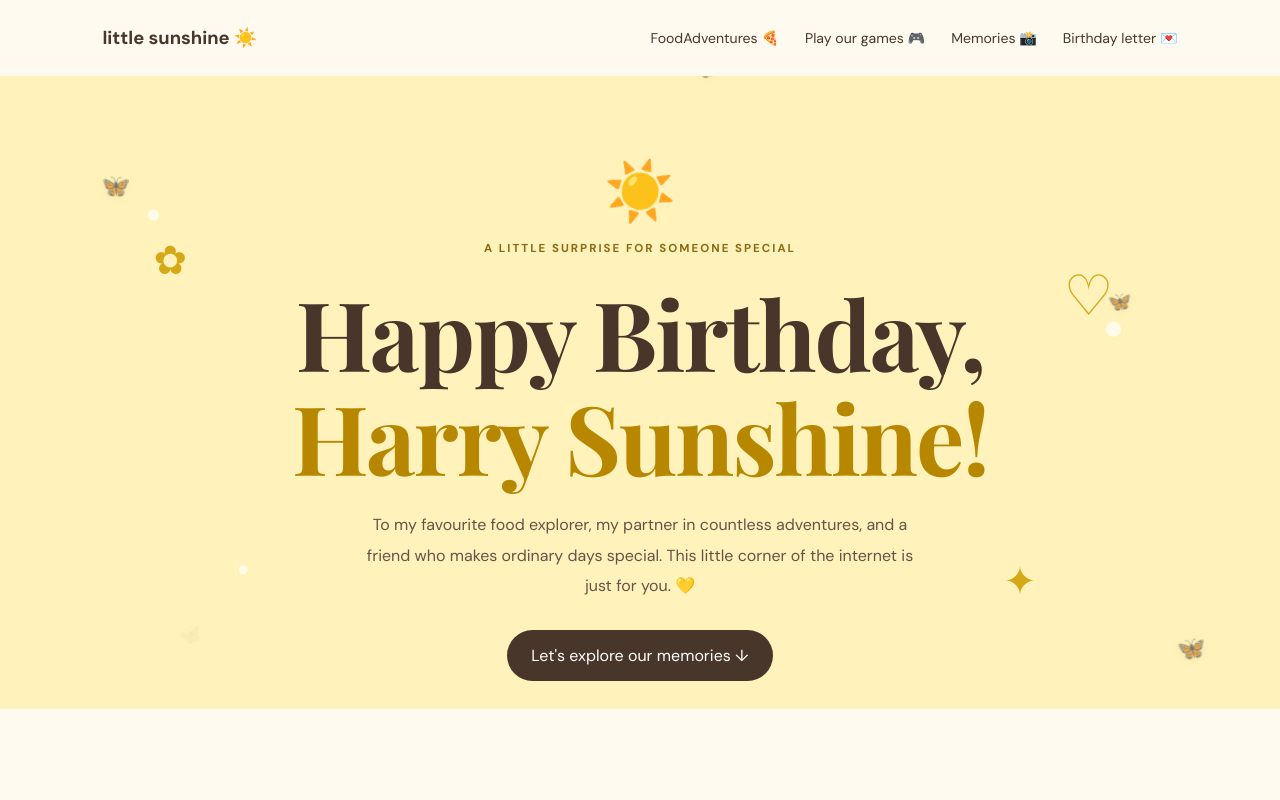
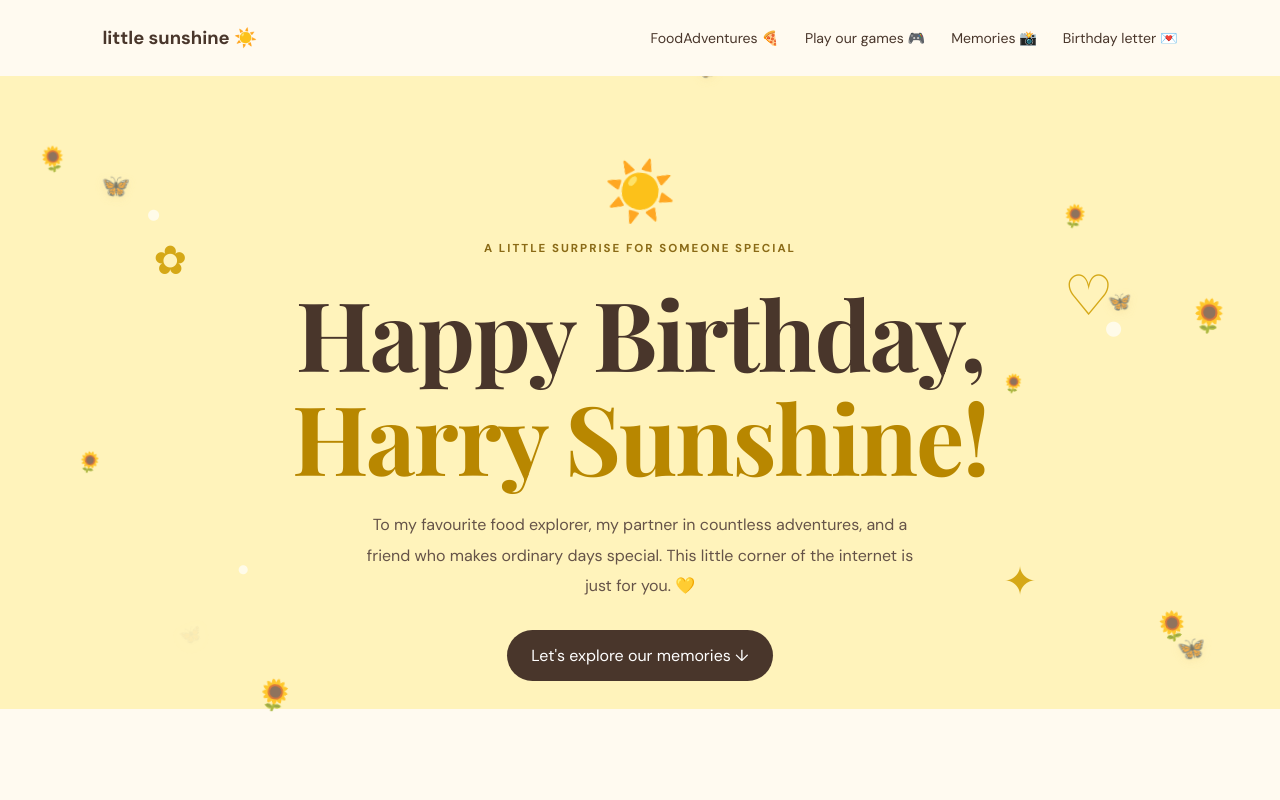
Before and after one commit to TarunMamidi/birthday-surprise, a React (Create React App) app: page / in a window 1280 px wide. Shown: the top 800 px of the page. Built offline with nearby package versions, Linux system fonts and the light colour scheme.

Commit message:
added new animations

```diff
--- a/src/App.js
+++ b/src/App.js
@@ -9,7 +9,7 @@ import Hero from './components/hero/Hero';
 import LoadingScreen from './components/loading/Loading';
 import FoodGames from './components/foodgames/FoodGames';
 import Butterflies from './components/butterflies/Butterflies';
-
+import Sunflowers from './components/sunflowers/Sunflowers';
 function App() {
   const [isloading, setIsLoading] = useState(true);
 
@@ -20,6 +20,7 @@ function App() {
   return (
     <div className="birthday-app">
       <Butterflies />
+      <Sunflowers/>
 
       {isloading && (
         <LoadingScreen onComplete={finishLoading} />
--- /dev/null
+++ b/src/components/sunflowers/Sunflowers.css
@@ -0,0 +1,88 @@
+
+.sunflowers-layer {
+  position: fixed;
+  inset: 0;
+  overflow: hidden;
+  pointer-events: none;
+  z-index: 4;
+}
+
+.floating-sunflower {
+  position: absolute;
+  display: block;
+  font-size: var(--flower-size, 24px);
+  opacity: 0.78;
+  transform-origin: center;
+  animation: sunflower-drift 7s ease-in-out infinite;
+  will-change: transform;
+}
+
+.sunflower-one {
+  top: 18%;
+  left: 3%;
+  animation-delay: 0s;
+}
+
+.sunflower-two {
+  top: 38%;
+  right: 4%;
+  animation-delay: -2s;
+}
+
+.sunflower-three {
+  top: 58%;
+  left: 6%;
+  animation-delay: -4s;
+}
+
+.sunflower-four {
+  top: 76%;
+  right: 7%;
+  animation-delay: -1s;
+}
+
+.sunflower-five {
+  top: 27%;
+  right: 15%;
+  animation-delay: -3s;
+}
+
+.sunflower-six {
+  top: 86%;
+  left: 20%;
+  animation-delay: -5s;
+}
+
+.sunflower-seven {
+  top: 48%;
+  right: 20%;
+  animation-delay: -2.5s;
+}
+
+@keyframes sunflower-drift {
+  0%, 100% {
+    transform: translateY(0) rotate(-12deg);
+  }
+
+  50% {
+    transform: translateY(-15px) rotate(12deg);
+  }
+}
+
+@media (max-width: 600px) {
+  .sunflower-two,
+  .sunflower-five,
+  .sunflower-seven {
+    display: none;
+  }
+
+  .floating-sunflower {
+    opacity: 0.55;
+  }
+}
+
+@media (prefers-reduced-motion: reduce) {
+  .floating-sunflower {
+    animation: none;
+  }
+}
--- /dev/null
+++ b/src/components/sunflowers/Sunflowers.jsx
@@ -0,0 +1,28 @@
+
+import './Sunflowers.css';
+
+const flowers = [
+  { id: 1, className: 'sunflower-one', size: '24px' },
+  { id: 2, className: 'sunflower-two', size: '32px' },
+  { id: 3, className: 'sunflower-three', size: '20px' },
+  { id: 4, className: 'sunflower-four', size: '28px' },
+  { id: 5, className: 'sunflower-five', size: '22px' },
+  { id: 6, className: 'sunflower-six', size: '30px' },
+  { id: 7, className: 'sunflower-seven', size: '18px' },
+];
+
+export default function Sunflowers() {
+  return (
+    <div className="sunflowers-layer" aria-hidden="true">
+      {flowers.map((flower) => (
+        <span
+          key={flower.id}
+          className={`floating-sunflower ${flower.className}`}
+          style={{ '--flower-size': flower.size }}
+        >
+          🌻
+        </span>
+      ))}
+    </div>
+  );
+}
```
